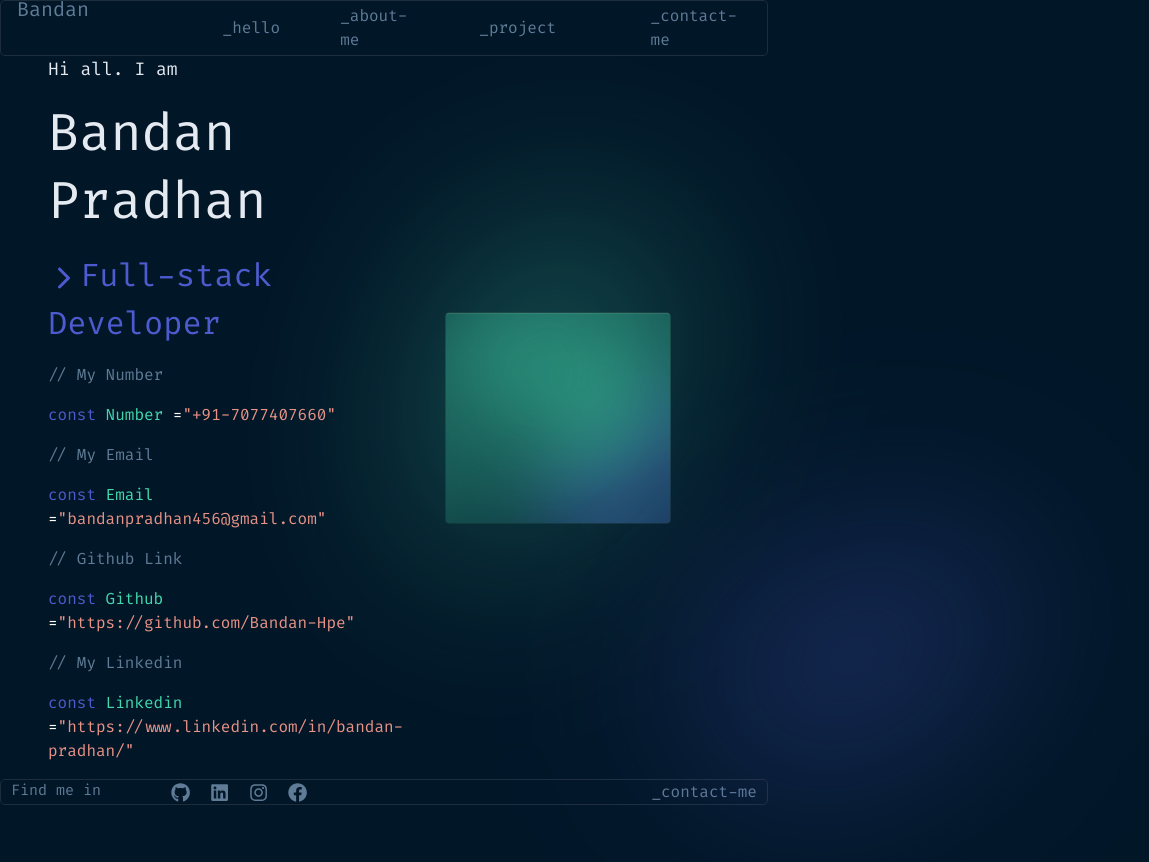
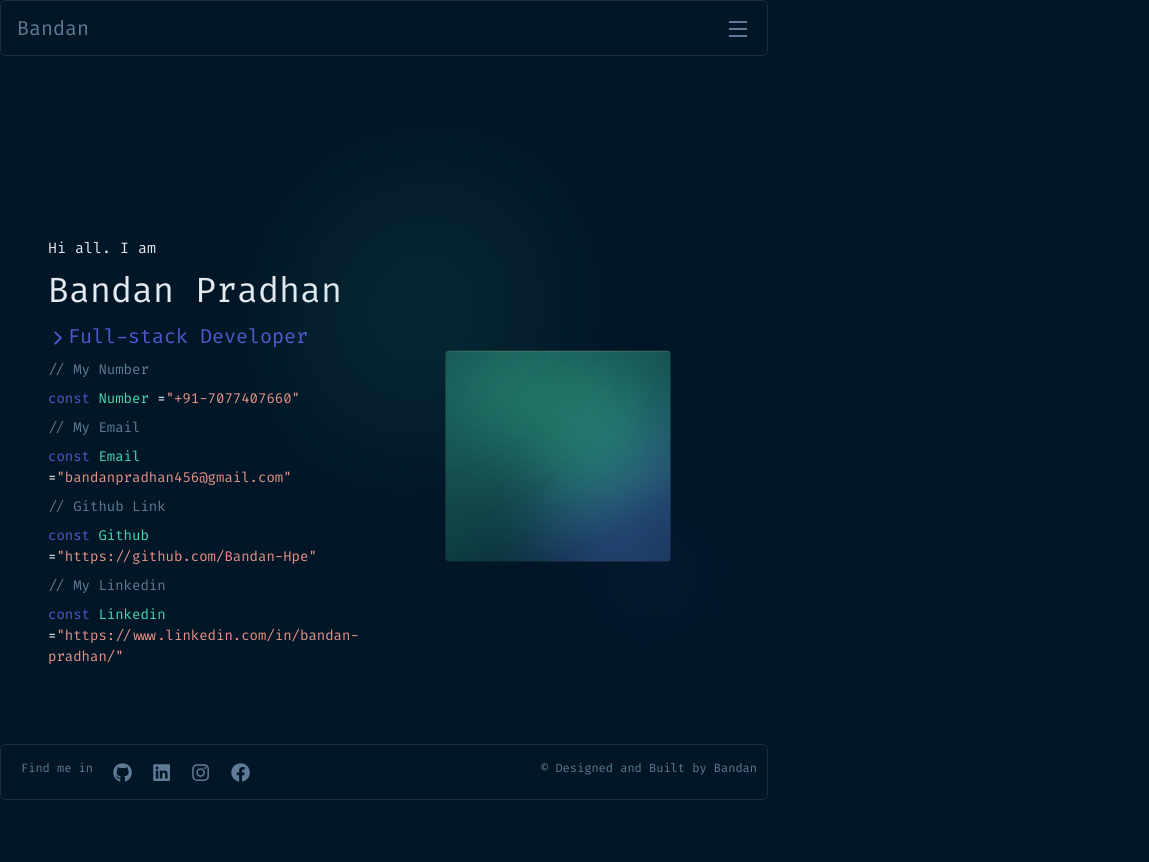
Before and after one commit to Bandan-Hpe/personal-portfolio, a React (Vite) app: page / in a window 768 px wide. Shown: the top 862 px of the page, 1149 px wide, since content can reach past the window. Built offline with nearby package versions, Linux system fonts and the light colour scheme.

Commit message:
added the reponsive design

```diff
--- a/src/Shared/Footer.jsx
+++ b/src/Shared/Footer.jsx
@@ -8,13 +8,13 @@ const Footer = () => {
   return (
     <Fragment>
       <Fragment>
-        <div className={styles.Navbar}>
-          <div className="d-flex align-content-center col-10">
-            <div className={`${styles.logo} col-3 `}>
+        <div className={`${styles.Navbar} `}>
+          <div className="d-flex align-content-center col-md-6 ">
+            <div className={`${styles.logo}  `}>
               <h5 className={`${styles.logo_img} mb-0`}>Find me in </h5>
             </div>
 
-            <ul className={`${styles.nav_list}   col-md-7 mb-0 p-0 `}>
+            <ul className={`${styles.nav_list}    mb-0 p-0 `}>
               <li className={styles.nav_items}>
                 <NavLink to="/" className={styles.nav_links_footer}>
                   <FaGithub />
@@ -40,11 +40,10 @@ const Footer = () => {
               </li>
             </ul>
           </div>
-          <div className={` col-2  mb-0 p-0 d-flex justify-content-end`}>
-            <NavLink to="/project" className={`${styles.nav_links_footer} `}>
-              _contact-me
-            </NavLink>
+          <div className={`${styles.author} col-md-6  d-flex justify-content-end`}>
+            <p>&#169;	Designed and Built by <span>Bandan</span></p>
           </div>
+
         </div>
       </Fragment>
     </Fragment>
--- a/src/Shared/Navbar.jsx
+++ b/src/Shared/Navbar.jsx
@@ -1,17 +1,28 @@
-import React, { Fragment } from "react";
+import React, { Fragment, useState } from "react";
 import styles from "../styles/Navbar.module.css";
 import { NavLink } from "react-router-dom";
+import openbar from "../../public/assets/images/open.png";
+import closebar from "../../public/assets/images/close.png";
 
 const Navbar = () => {
+  const [open, setOpen] = useState(false);
+
+  const toggleMenu = () => {
+    setOpen(!open);
+  };
+
   return (
     <Fragment>
       <div className={styles.Navbar}>
-        <div className="d-flex align-content-center col-10">
+        <div className={`d-flex align-content-center col-12 ${styles.nav_menu}`}>
           <div className={`${styles.logo} col-md-3 `}>
             <h5 className={`${styles.logo_img} mb-0`}>Bandan</h5>
           </div>
-          <div className="col-md-8 mb-0 p-0">
-            <ul className={`${styles.nav_list}    `}>
+          <div className="col-md-8 mb-0 p-0   d-flex justify-content-end">
+            <button className={styles.nav_btn} onClick={toggleMenu}>
+              {open ? <img src={closebar} alt="close" /> : <img src={openbar} alt="open" />}
+            </button>
+            <ul className={`${styles.nav_list} ${open ? styles.open : ""} p-0`}>
               <li className={styles.nav_items}>
                 <NavLink to="/" className={styles.nav_links}>
                   _hello
@@ -27,13 +38,13 @@ const Navbar = () => {
                   _project
                 </NavLink>
               </li>
+              <li className={styles.nav_items}>
+                <NavLink to="/contact" className={styles.nav_links}>
+                  _contact-me
+                </NavLink>
+              </li>
             </ul>
           </div>
-        </div>
-        <div className={` col-2  mb-0 p-0 d-flex justify-content-end`}>
-          <NavLink to="/project" className={`${styles.nav_links} `}>
-            _contact-me
-          </NavLink>
         </div>
       </div>
     </Fragment>
--- a/src/index.module.css
+++ b/src/index.module.css
@@ -30,7 +30,7 @@ html {
 }
 
 .layout {
-  height: 100vh;
+  height: 100%;
 }
 
 .cursor {
@@ -48,6 +48,10 @@ html {
   animation: cursors 0.4s ease-in-out infinite;
   animation-direction: alternate;
 }
+p {
+  margin-top: 0;
+  margin-bottom: 0.5rem !important;
+}
 @keyframes cursors {
   0% {
     transform: scale(1);
--- a/src/styles/Footer.module.css
+++ b/src/styles/Footer.module.css
@@ -2,7 +2,7 @@
   font-family: var(--fire);
   color: var(--text-color);
 
-  font-size: 15px;
+  font-size: 12px;
   font-style: normal;
   font-weight: 450;
   line-height: normal;
@@ -18,7 +18,12 @@
   border: 1px solid #1e2d3d;
   display: flex;
   align-items: center;
+  justify-content: space-between;
   border-radius: 5px;
+  width:100%;
+  position:fixed;
+  bottom:0;
+  padding:0 10px
 }
 .nav_list {
   display: flex;
@@ -46,3 +51,21 @@
 .nav_links_footer svg {
   font-size: 1.2rem;
 }
+.author p{
+  color:var(--text-color);
+  font-size: 12px;
+}
+
+@media  (max-width: 668px) {
+  .nav_links_footer svg {
+    font-size: .9rem;
+  }
+  .Navbar{
+    flex-direction: column;
+
+  }
+  .Navbar p{
+    padding:5px;
+  }
+
+}
--- a/src/styles/Home.module.css
+++ b/src/styles/Home.module.css
@@ -22,6 +22,7 @@
 }
 .Home_section {
   align-items: center;
+  height: 100vh;
 }
 .hero_img {
   width: 70%;
@@ -40,23 +41,94 @@
 }
 
 .bg1 svg {
-
   fill: #43d9ad;
-    width: 500px;
-    filter: blur(87px);
-    position: absolute;
-    transform: rotate(-94.305deg);
-    top: -150px;
-    left: -80px;
+  width: 400px;
+  filter: blur(87px);
+  position: absolute;
+  transform: rotate(-94.305deg);
+  top: -150px;
+  left: -80px;
 }
 .bg2 svg {
   transform: rotate(13.508deg);
   flex-shrink: 0;
   fill: #4d5bce;
-  width: 500px;
+  width: 400px;
   top: 106px;
   left: 216px;
 
-  filter: blur(87px);
+  filter: blur(57px);
   position: absolute;
 }
+
+@media screen and (min-width: 1080px) and (max-width: 1328px) {
+  .bg1 svg {
+    width: 250px;
+    top: -150px;
+    left: -80px;
+  }
+
+  .bg2 svg {
+    width: 250px;
+  }
+}
+
+@media screen and (min-width: 768px) and (max-width: 1080px) {
+  .greeting {
+    font-size: 15px;
+  }
+  .name {
+    font-size: 25px;
+  }
+  .role {
+    font-size: 20px;
+  }
+  .bg2 svg {
+    width: 100px;
+    top: 178px;
+  }
+}
+
+@media screen and (min-width: 558px) and (max-width: 768px) {
+  .name {
+    font-size: 35px;
+  }
+  .role {
+    font-size: 20px;
+  }
+  .content_details p {
+    font-size: 14px;
+  }
+  .bg2 svg {
+    width: 100px;
+    top: 178px;
+  }
+  .bg1 svg {
+    width: 250px;
+    top: -150px;
+    left: -80px;
+  }
+}
+
+@media screen and (max-width: 558px) {
+  .name {
+    font-size: 32px;
+  }
+  .role {
+    font-size: 20px;
+  }
+  .bg2 svg {
+    width: 100px;
+    top: -178px;
+    display: none;
+  }
+  .bg1 svg {
+    width: 100px;
+    top: -150px;
+    left: -80px;
+    display: none;
+  }
+  .content_details p {
+    font-size: 12px;
+  }
+}
--- a/src/styles/Navbar.module.css
+++ b/src/styles/Navbar.module.css
@@ -9,7 +9,6 @@
 }
 .logo {
   padding: 0 1rem;
-  height: 100%;
   display: flex;
   align-items: center;
 
@@ -20,6 +19,10 @@
   display: flex;
   align-items: center;
   border-radius: 5px;
+  position: relative;
+  width:100%;
+  position:sticky;
+  top:0;
 }
 .nav_list {
   display: flex;
@@ -31,7 +34,6 @@
 .nav_items {
   display: flex;
   align-items: center;
-  height: 100%;
 
 
 }
@@ -40,7 +42,6 @@
   border-left: 1px solid #1e2d3d;
   display: flex;
   align-items: center;
-  height: 100%;
 
 
 }
@@ -50,8 +51,44 @@
   text-decoration: none;
   color: var(--text-color);
 }
+.nav_menu{
+  display:flex;
+  justify-content: space-between;
+}
+.nav_btn{
+  display:none;
+}
 
 @media screen and (max-width: 768px) {
+  .nav_list {
+    display:none;
+  }
+  .open{
+    position:absolute;
+    display:flex;
+    flex-direction:column;
+    justify-content: space-evenly;
+    top:56px;
+    background-color: var(--bg-color);
+    width:100%;
+    height:150px;
+    left:0;
+  }
+  .nav_btn{
+    background: transparent;
+    border:none;
+    outline:none;
+    margin:0 20px;
+    display:block;
+  }
+  .nav_items{
+    justify-content: center;
+    border-bottom:1px solid var(--text-color);
+    width:100%;
+    padding:.5rem;
+
+  }
+
 
 
 }
```
Also changed, not shown: public/assets/images/close.png (renamed from public/assets/images/Vector_cls.png), public/assets/images/open.png (renamed from public/assets/images/Vector.png).
